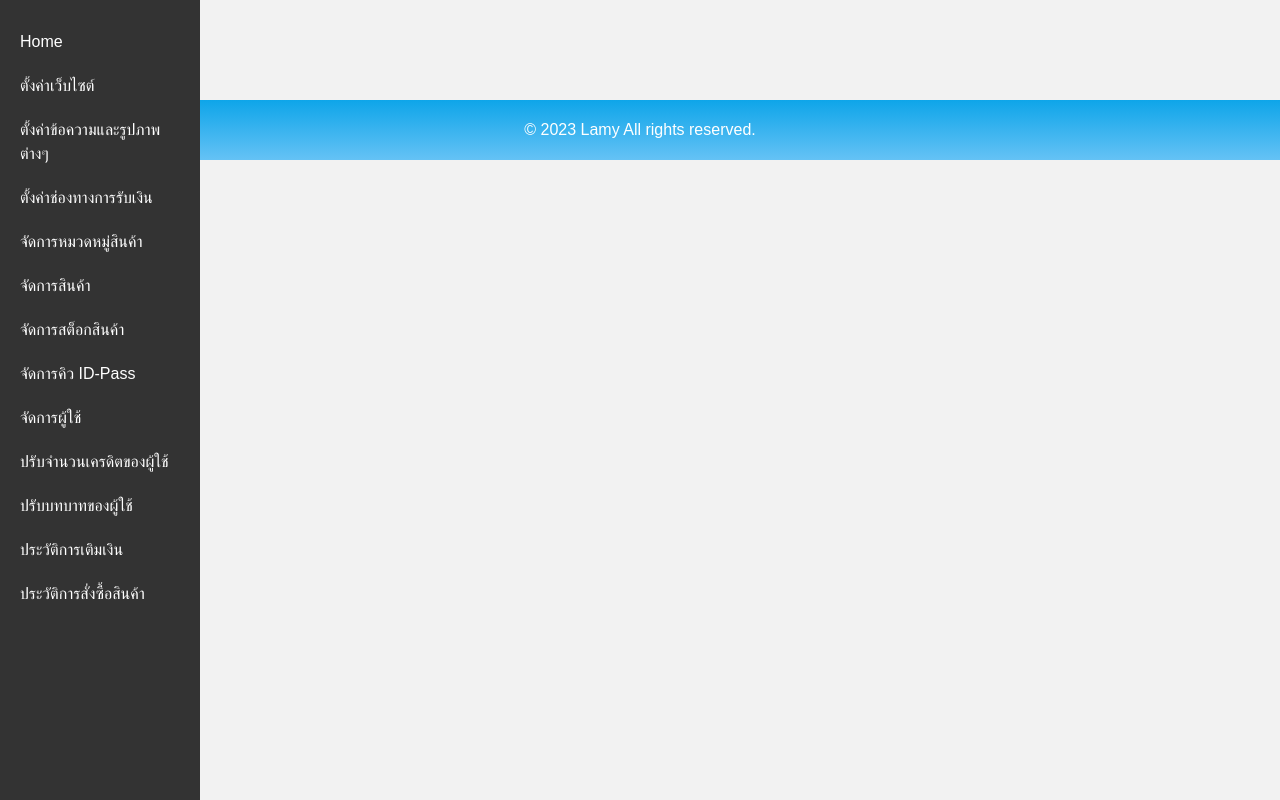
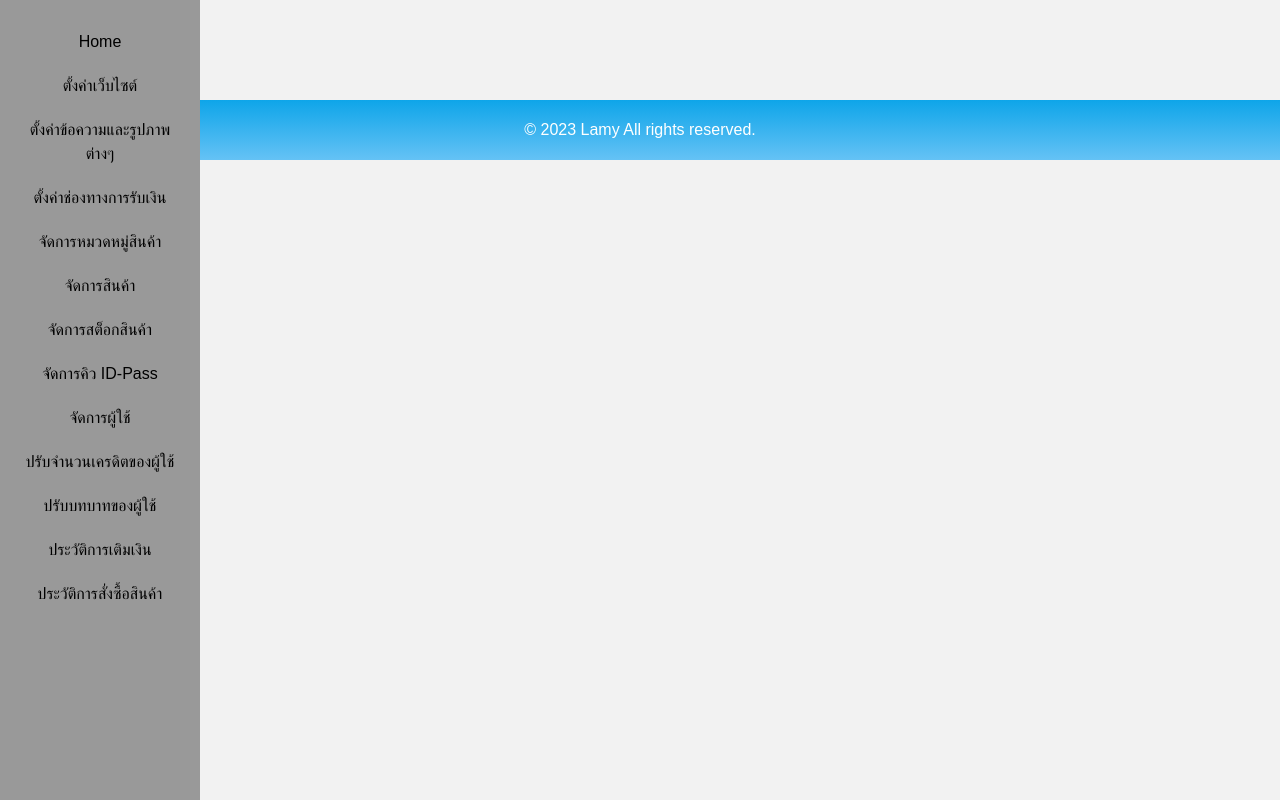
Before and after one commit to devjinx/lamy, a Vue app: page /dashboard in a window 1280 px wide. Built offline with nearby package versions, Linux system fonts and the light colour scheme.

Commit message:
update page404

```diff
--- a/src/components/Menu.vue
+++ b/src/components/Menu.vue
@@ -31,7 +31,7 @@
     top: 0;
     width: 200px; /* Adjust as needed */
     height: 100%;
-    background-color: #333;
+    background-color: #999;
     padding: 20px;
   }
 
@@ -41,13 +41,14 @@
   }
 
   .Menu ul li a {
-    color: white;
+    color: black;
     text-decoration: none;
+    text-align: center;
     display: block;
     padding: 10px 0;
   }
 
   .Menu ul li a:hover {
-    background-color: #555;
+    background-color:whitesmoke;
   }
   </style>
--- a/src/router/index.js
+++ b/src/router/index.js
@@ -5,7 +5,7 @@ import Login from '../views/Login.vue';
 import Store from '../views/Store.vue';
 import Topup from '../views/Topup.vue';
 import PageNotFound from '../views/PageNotFound.vue';
-import Dashboard from '../views/dashboard.vue';
+import Dashboard from '../views/Dashboard.vue';
 
 const routes = [
   {
--- a/src/views/PageNotFound.vue
+++ b/src/views/PageNotFound.vue
@@ -1,11 +1,12 @@
 <template>
-  <Navbar />
-  <div class="centered-content">
-    <h1>404 - Page Not Found</h1>
-    <p>The page you are looking for does not exist.</p>
+  <div class="main-container">
+    <Navbar />
+    <div class="centered-content">
+      <h1>404 - Page Not Found</h1>
+      <p>The page you are looking for does not exist.</p>
+    </div>
+    <Footer />
   </div>
-  <Footer />
-
 </template>
 
 <script>
@@ -21,13 +22,18 @@ export default {
 </script>
 
 <style>
+  .main-container {
+    display: flex;
+    flex-direction: column;
+    min-height: 100vh;
+  }
+
   .centered-content {
     display: flex;
     flex-direction: column;
     align-items: center;
-    justify-content: center;
-    height: 55vh;
     text-align: center;
-    padding-top: 50px;
+    flex-grow: 1;
+    padding-top: 120px;
   }
 </style>
```
Also changed, not shown: src/views/Dashboard/Settings.vue (added).
